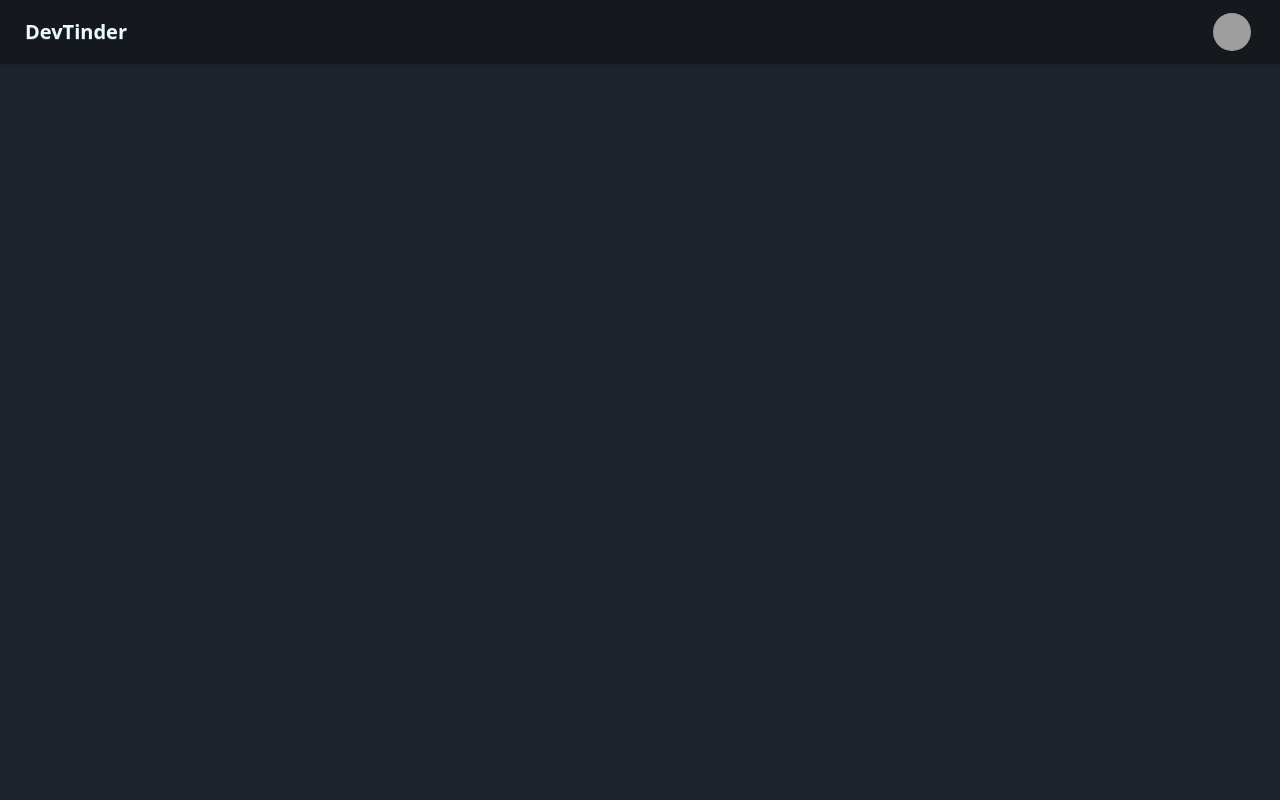
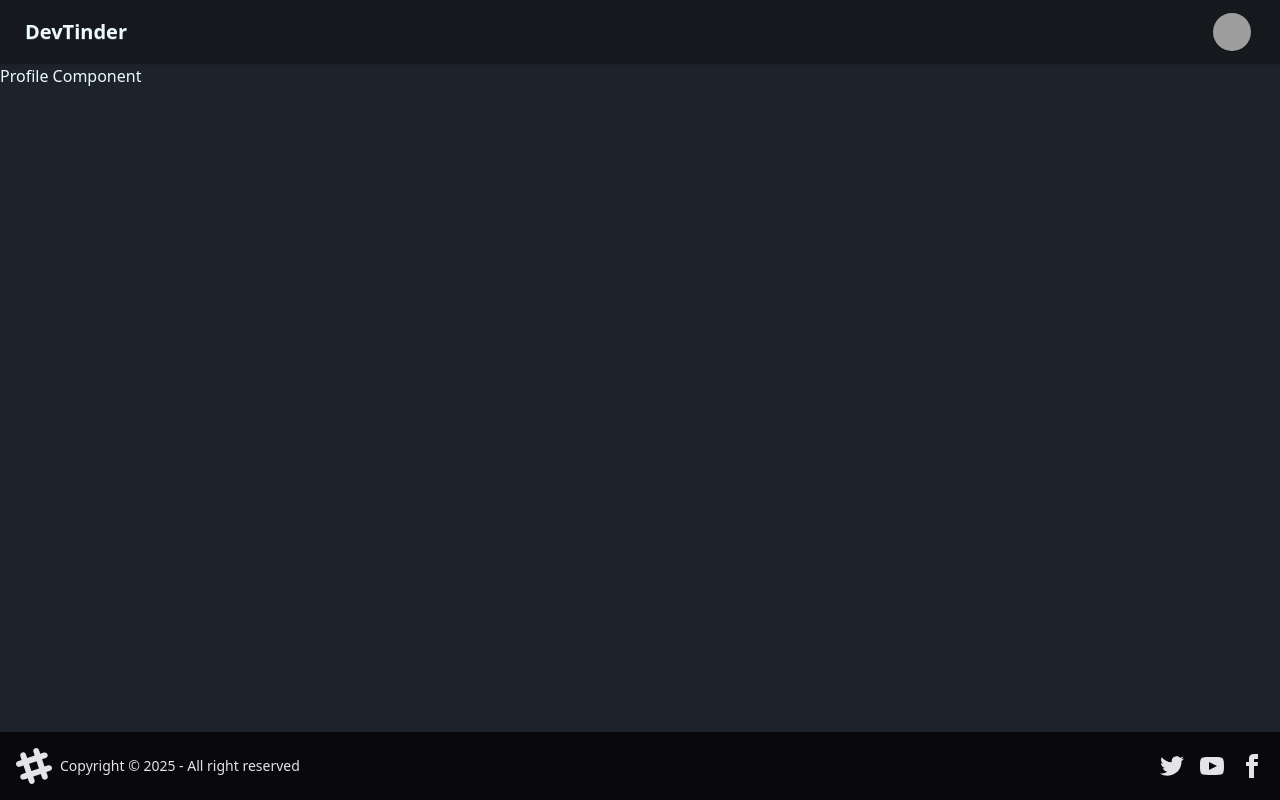
Before and after one commit to pravin-mishra123/DevTinder-Frontend, a React (Vite) app: page /profile in a window 1280 px wide. Built offline with nearby package versions, Linux system fonts and the light colour scheme; grey boxes are pictures that could not be loaded.

Commit message:
Create navbar, and add react router dom with outlet and add footer

```diff
--- a/package.json
+++ b/package.json
@@ -13,6 +13,7 @@
     "@tailwindcss/vite": "^4.1.13",
     "react": "^19.1.1",
     "react-dom": "^19.1.1",
+    "react-router-dom": "^7.9.3",
     "tailwindcss": "^4.1.13"
   },
   "devDependencies": {
--- a/src/App.jsx
+++ b/src/App.jsx
@@ -1,49 +1,20 @@
+import { BrowserRouter, Route, Routes } from "react-router-dom";
+import Body from "./Body";
+import Login from "./Login";
+import Profile from "./Profile";
+
 function App() {
   return (
     <>
-      <div className="navbar bg-base-300 shadow-sm">
-        <div className="flex-1">
-          <a className="btn btn-ghost text-xl">DevTinder</a>
-        </div>
-        <div className="flex gap-2">
-          {/* <input
-            type="text"
-            placeholder="Search"
-            className="input input-bordered w-24 md:w-auto"
-          /> */}
-          <div className="dropdown dropdown-end mx-5">
-            <div
-              tabIndex={0}
-              role="button"
-              className="btn btn-ghost btn-circle avatar"
-            >
-              <div className="w-10 rounded-full">
-                <img
-                  alt="Tailwind CSS Navbar component"
-                  src="https://img.daisyui.com/images/stock/photo-1534528741775-53994a69daeb.webp"
-                />
-              </div>
-            </div>
-            <ul
-              tabIndex={0}
-              className="menu menu-sm dropdown-content bg-base-100 rounded-box z-1 mt-3 w-52 p-2 shadow"
-            >
-              <li>
-                <a className="justify-between">
-                  Profile
-                  <span className="badge">New</span>
-                </a>
-              </li>
-              <li>
-                <a>Settings</a>
-              </li>
-              <li>
-                <a>Logout</a>
-              </li>
-            </ul>
-          </div>
-        </div>
-      </div>
+    <BrowserRouter basename="/">
+    <Routes>
+      <Route path="/" element={<Body/>}>
+      <Route path="/login" element={<Login/>}/>
+      <Route path="/profile" element={<Profile/>}/>
+      </Route>
+    </Routes>
+    </BrowserRouter>
+      {/* <NavBar/> */}
     </>
   );
 }
--- /dev/null
+++ b/src/Body.jsx
@@ -0,0 +1,15 @@
+import { Outlet } from "react-router-dom"
+import NavBar from "./NavBar"
+import Footer from "./Footer"
+
+const Body = () =>{
+    return (
+        <div>
+            <NavBar/>
+            <Outlet/>
+            <Footer/>
+        </div>
+    )
+}
+
+export default Body
--- /dev/null
+++ b/src/Footer.jsx
@@ -0,0 +1,57 @@
+const Footer = () => {
+  return (
+    <footer className="footer sm:footer-horizontal bg-neutral text-neutral-content items-center p-4 fixed bottom-0">
+      <aside className="grid-flow-col items-center">
+        <svg
+          width="36"
+          height="36"
+          viewBox="0 0 24 24"
+          xmlns="http://www.w3.org/2000/svg"
+          fillRule="evenodd"
+          clipRule="evenodd"
+          className="fill-current"
+        >
+          <path d="M22.672 15.226l-2.432.811.841 2.515c.33 1.019-.209 2.127-1.23 2.456-1.15.325-2.148-.321-2.463-1.226l-.84-2.518-5.013 1.677.84 2.517c.391 1.203-.434 2.542-1.831 2.542-.88 0-1.601-.564-1.86-1.314l-.842-2.516-2.431.809c-1.135.328-2.145-.317-2.463-1.229-.329-1.018.211-2.127 1.231-2.456l2.432-.809-1.621-4.823-2.432.808c-1.355.384-2.558-.59-2.558-1.839 0-.817.509-1.582 1.327-1.846l2.433-.809-.842-2.515c-.33-1.02.211-2.129 1.232-2.458 1.02-.329 2.13.209 2.461 1.229l.842 2.515 5.011-1.677-.839-2.517c-.403-1.238.484-2.553 1.843-2.553.819 0 1.585.509 1.85 1.326l.841 2.517 2.431-.81c1.02-.33 2.131.211 2.461 1.229.332 1.018-.21 2.126-1.23 2.456l-2.433.809 1.622 4.823 2.433-.809c1.242-.401 2.557.484 2.557 1.838 0 .819-.51 1.583-1.328 1.847m-8.992-6.428l-5.01 1.675 1.619 4.828 5.011-1.674-1.62-4.829z"></path>
+        </svg>
+        <p>Copyright © {new Date().getFullYear()} - All right reserved</p>
+      </aside>
+      <nav className="grid-flow-col gap-4 md:place-self-center md:justify-self-end">
+        <a>
+          <svg
+            xmlns="http://www.w3.org/2000/svg"
+            width="24"
+            height="24"
+            viewBox="0 0 24 24"
+            className="fill-current"
+          >
+            <path d="M24 4.557c-.883.392-1.832.656-2.828.775 1.017-.609 1.798-1.574 2.165-2.724-.951.564-2.005.974-3.127 1.195-.897-.957-2.178-1.555-3.594-1.555-3.179 0-5.515 2.966-4.797 6.045-4.091-.205-7.719-2.165-10.148-5.144-1.29 2.213-.669 5.108 1.523 6.574-.806-.026-1.566-.247-2.229-.616-.054 2.281 1.581 4.415 3.949 4.89-.693.188-1.452.232-2.224.084.626 1.956 2.444 3.379 4.6 3.419-2.07 1.623-4.678 2.348-7.29 2.04 2.179 1.397 4.768 2.212 7.548 2.212 9.142 0 14.307-7.721 13.995-14.646.962-.695 1.797-1.562 2.457-2.549z"></path>
+          </svg>
+        </a>
+        <a>
+          <svg
+            xmlns="http://www.w3.org/2000/svg"
+            width="24"
+            height="24"
+            viewBox="0 0 24 24"
+            className="fill-current"
+          >
+            <path d="M19.615 3.184c-3.604-.246-11.631-.245-15.23 0-3.897.266-4.356 2.62-4.385 8.816.029 6.185.484 8.549 4.385 8.816 3.6.245 11.626.246 15.23 0 3.897-.266 4.356-2.62 4.385-8.816-.029-6.185-.484-8.549-4.385-8.816zm-10.615 12.816v-8l8 3.993-8 4.007z"></path>
+          </svg>
+        </a>
+        <a>
+          <svg
+            xmlns="http://www.w3.org/2000/svg"
+            width="24"
+            height="24"
+            viewBox="0 0 24 24"
+            className="fill-current"
+          >
+            <path d="M9 8h-3v4h3v12h5v-12h3.642l.358-4h-4v-1.667c0-.955.192-1.333 1.115-1.333h2.885v-5h-3.808c-3.596 0-5.192 1.583-5.192 4.615v3.385z"></path>
+          </svg>
+        </a>
+      </nav>
+    </footer>
+  );
+};
+
+export default Footer
--- /dev/null
+++ b/src/Login.jsx
@@ -0,0 +1,7 @@
+const Login = () =>{
+    return(
+        <div>Login Component</div>
+    )
+}
+
+export default Login
--- /dev/null
+++ b/src/NavBar.jsx
@@ -0,0 +1,49 @@
+const NavBar = () => {
+  return (
+    <div className="navbar bg-base-300 shadow-sm">
+      <div className="flex-1">
+        <a className="btn btn-ghost text-xl">DevTinder</a>
+      </div>
+      <div className="flex gap-2">
+        {/* <input
+            type="text"
+            placeholder="Search"
+            className="input input-bordered w-24 md:w-auto"
+          /> */}
+        <div className="dropdown dropdown-end mx-5">
+          <div
+            tabIndex={0}
+            role="button"
+            className="btn btn-ghost btn-circle avatar"
+          >
+            <div className="w-10 rounded-full">
+              <img
+                alt="Tailwind CSS Navbar component"
+                src="https://img.daisyui.com/images/stock/photo-1534528741775-53994a69daeb.webp"
+              />
+            </div>
+          </div>
+          <ul
+            tabIndex={0}
+            className="menu menu-sm dropdown-content bg-base-100 rounded-box z-1 mt-3 w-52 p-2 shadow"
+          >
+            <li>
+              <a className="justify-between">
+                Profile
+                <span className="badge">New</span>
+              </a>
+            </li>
+            <li>
+              <a>Settings</a>
+            </li>
+            <li>
+              <a>Logout</a>
+            </li>
+          </ul>
+        </div>
+      </div>
+    </div>
+  );
+};
+
+export default NavBar;
--- /dev/null
+++ b/src/Profile.jsx
@@ -0,0 +1,9 @@
+const Profile = () =>{
+    return (
+        <div>
+            Profile Component
+        </div>
+    )
+}
+
+export default Profile
```
Also changed, not shown: 2 other files (tests, documents, lock files or other folders).
